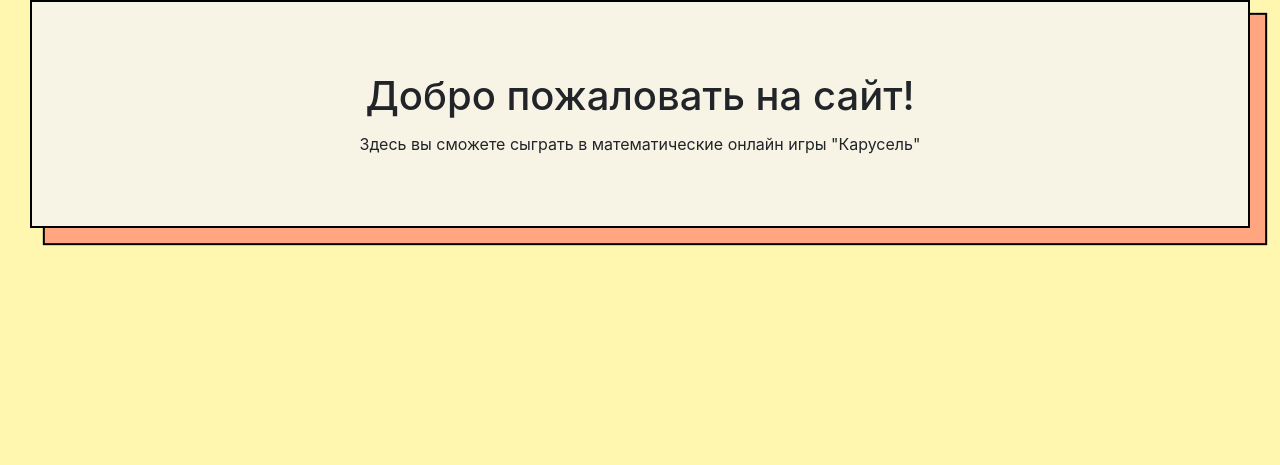
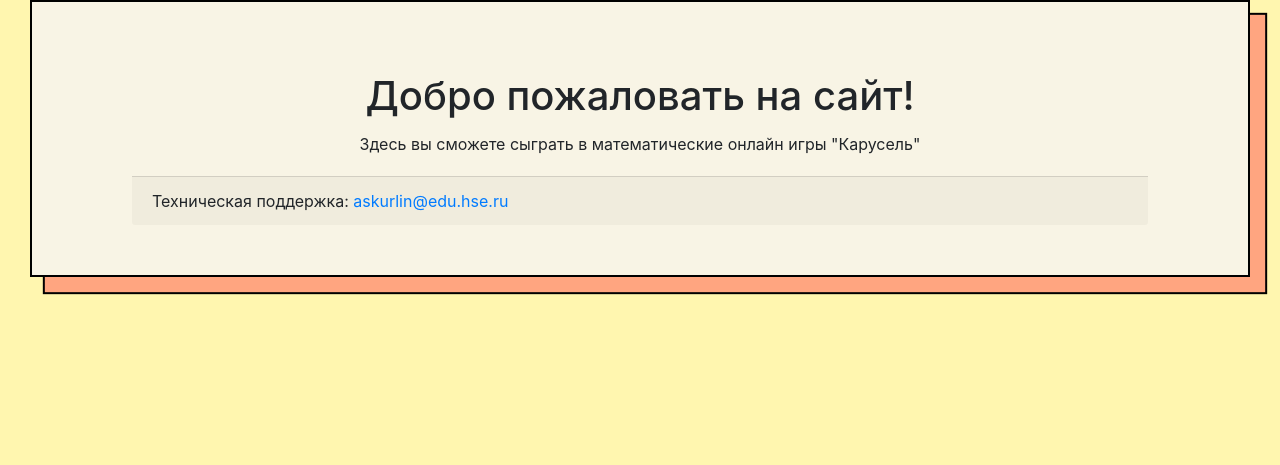
Before and after one commit to andrey545454/MathGame-CourseWork, a Django app: page / in a window 1280 px wide. Shown: the part 56-521 px from the top of the page. Run offline with Django 4.2, Linux system fonts and the light colour scheme; some libraries are stand-ins or nearby versions.

Commit message:
add tech. supp mail

```diff
--- a/game/views.py
+++ b/game/views.py
@@ -17,6 +17,9 @@ from .models import *
 
 
 def index(request):
+    """
+    Главная страница
+    """
     return render(request, 'index.html')
 
 
--- a/templates/index.html
+++ b/templates/index.html
@@ -11,5 +11,9 @@
             <h1 class="card-title">Добро пожаловать на сайт!</h1>
             <p class="card-text">Здесь вы сможете сыграть в математические онлайн игры "Карусель"</p>
         </div>
+        <div class="card-footer">
+            <span>Техническая поддержка:</span>
+            <a href="mailto:askurlin@edu.hse.ru"> askurlin@edu.hse.ru</a>
+        </div>
     </div>
 {% endblock %}
```
Also changed, not shown: templates/base.html (line endings or trailing spaces), templates/game/answer_game.html (line endings or trailing spaces), templates/game/games.html (line endings or trailing spaces), templates/game/results.html (line endings or trailing spaces), templates/profile.html (line endings or trailing spaces), templates/registration/login.html (line endings or trailing spaces), templates/registration/registration.html (line endings or trailing spaces).
